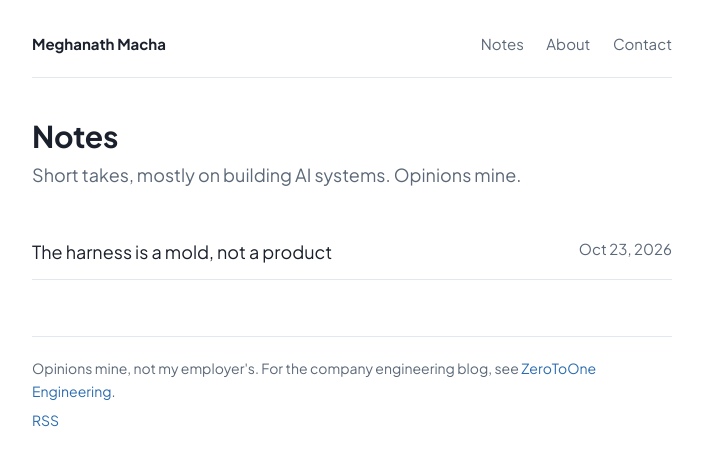
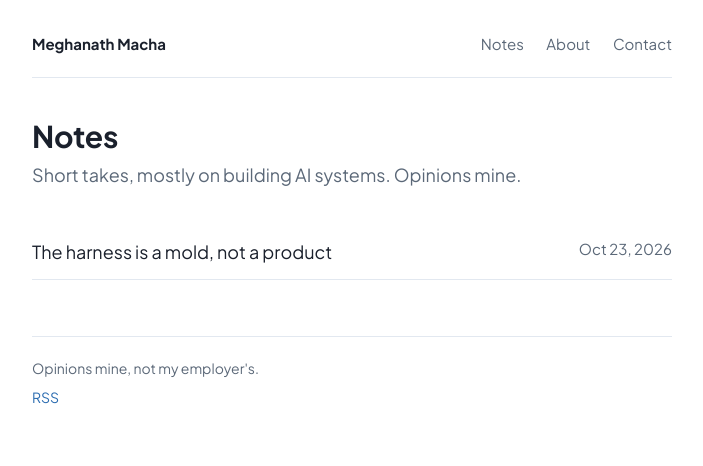
Before and after one commit to mmacha/mmacha.github.io, a Jekyll site: the page built from notes/index.html, in a window 1280 px wide. Shown: the top 466 px of the page, without its empty margins (288-991 px from the left). Built offline with Jekyll 4.4.1, drawn with Linux system fonts in a browser that asks for light colours.

Commit message:
Drop company blog pointer from Notes footer
Co-Authored-By: Claude Fable 5.1 <noreply@anthropic.com>

```diff
--- a/_layouts/note.html
+++ b/_layouts/note.html
@@ -151,7 +151,7 @@
             {{ content }}
         </main>
         <footer class="site">
-            <p>Opinions mine, not my employer's. For the company engineering blog, see <a href="https://blog.platform.zerotoone.ai/">ZeroToOne Engineering</a>.</p>
+            <p>Opinions mine, not my employer's.</p>
             <p><a href="/notes/feed.xml">RSS</a></p>
         </footer>
     </div>
```
